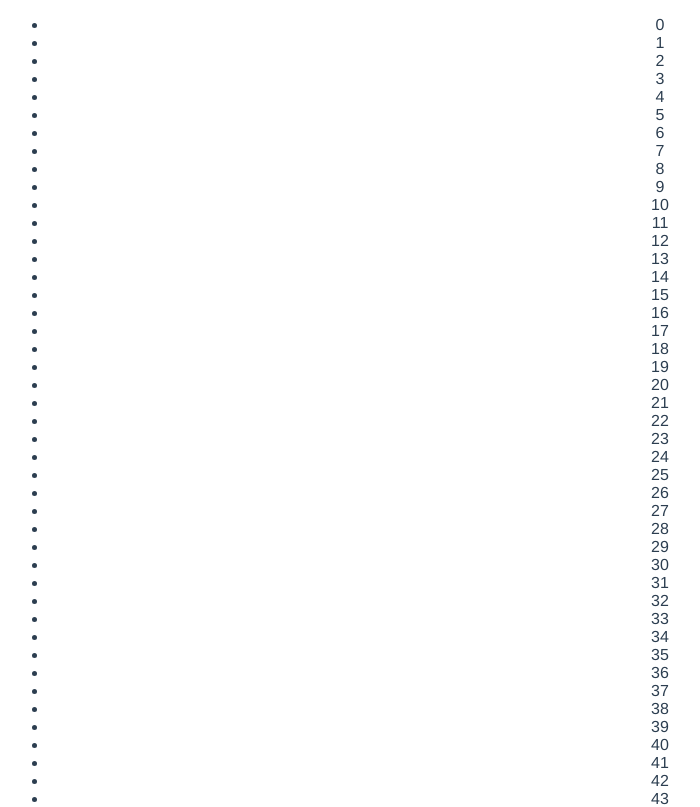
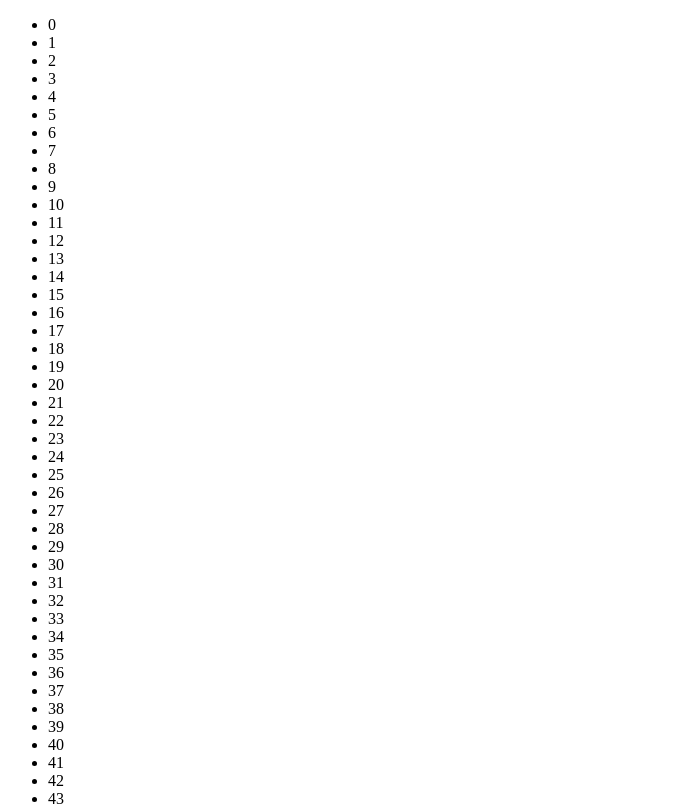
Before and after one commit to yfmei/ant-design-mobile-vue, a Vue app: page / in a window 1280 px wide. Shown: the top 807 px of the page, without its empty margins (0-700 px from the left). Built offline with nearby package versions, Linux system fonts and the light colour scheme.

Commit message:
delete unused code

```diff
--- a/src/App.vue
+++ b/src/App.vue
@@ -5,21 +5,5 @@
 </template>
 
 <style lang="scss">
-#app {
-  font-family: 'Avenir', Helvetica, Arial, sans-serif;
-  -webkit-font-smoothing: antialiased;
-  -moz-osx-font-smoothing: grayscale;
-  text-align: center;
-  color: #2c3e50;
-}
-#nav {
-  padding: 30px;
-  a {
-    font-weight: bold;
-    color: #2c3e50;
-    &.router-link-exact-active {
-      color: #42b983;
-    }
-  }
-}
+
 </style>
```
Also changed, not shown: src/router.js (deleted, +0 -25 lines).
